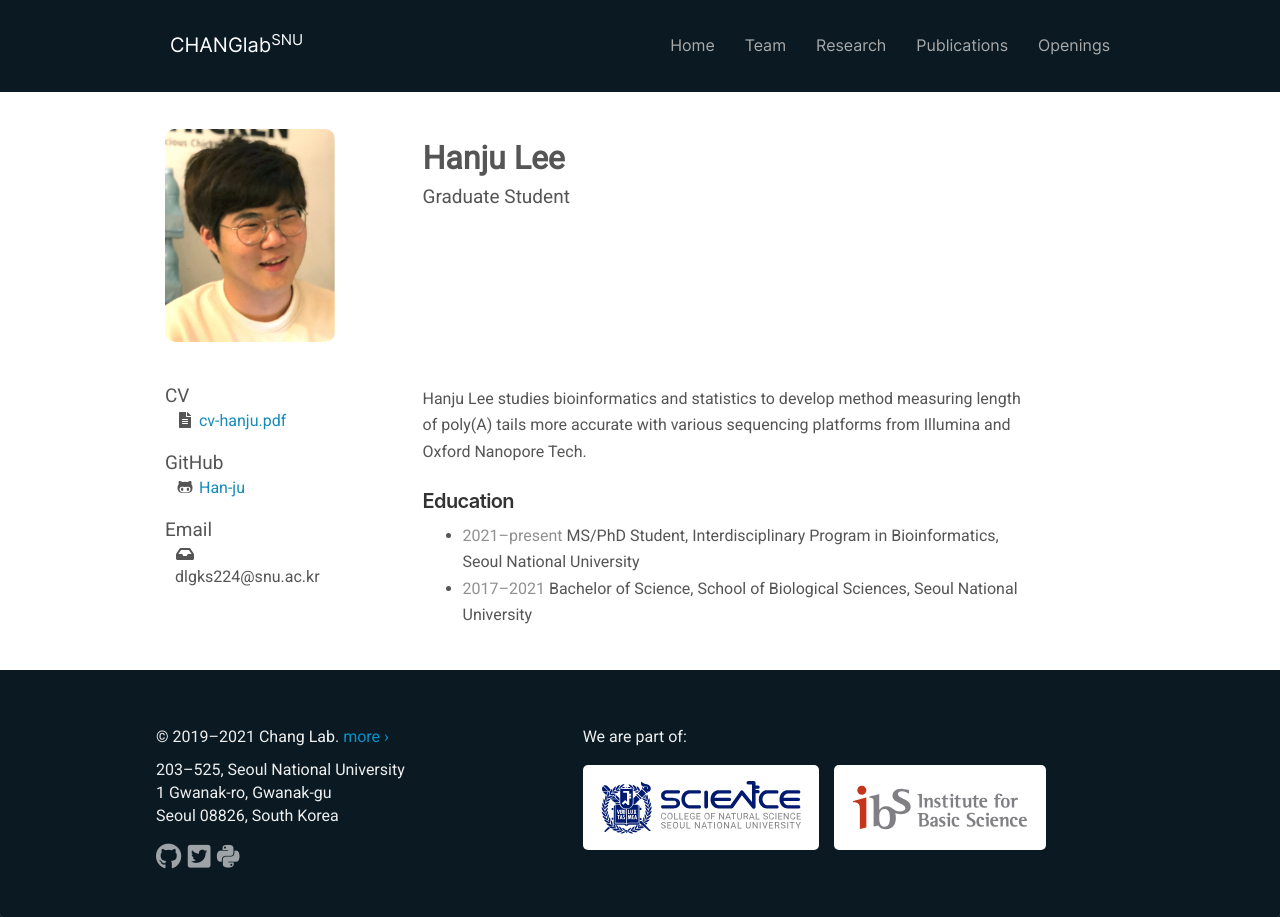
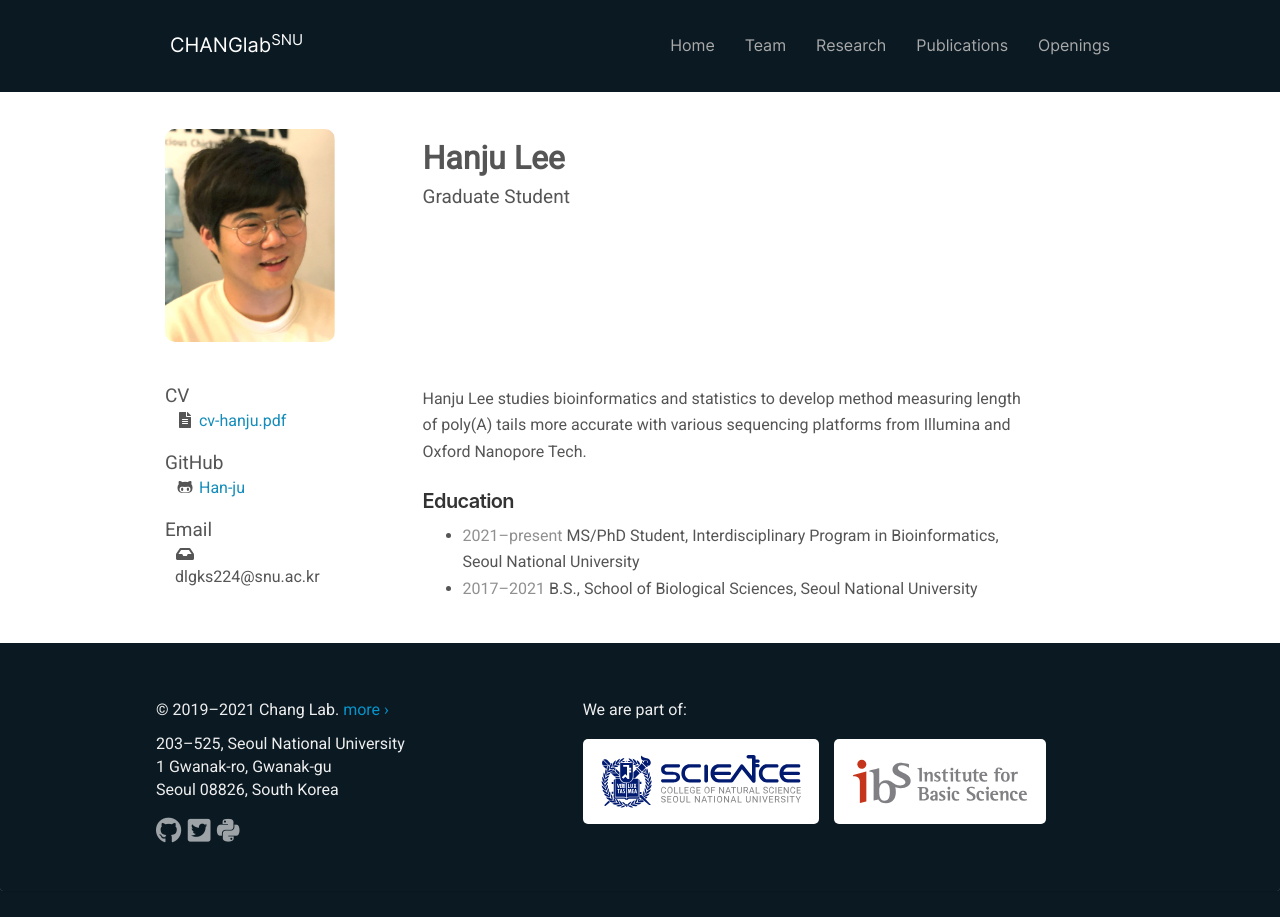
Before and after one commit to ChangLabSNU/ChangLabSNU.github.io, a Jekyll site: the page built from _pages/team/hanju-lee.md, in a window 1280 px wide. Built offline with Jekyll 4.4.1, drawn with Linux system fonts in a browser that asks for light colours; nearby versions of some CDN libraries; some web fonts are replaced.

Commit message:
Minor style fixes.

```diff
--- a/_pages/team/hanju-lee.md
+++ b/_pages/team/hanju-lee.md
@@ -19,5 +19,5 @@ Hanju Lee studies bioinformatics and statistics to develop method measuring leng
 
 <ul class="chronological">
   <li><span>2021–present</span> MS/PhD Student, Interdisciplinary Program in Bioinformatics, Seoul National University</li>
-  <li><span>2017–2021</span> Bachelor of Science, School of Biological Sciences, Seoul National University</li>
+  <li><span>2017–2021</span> B.S., School of Biological Sciences, Seoul National University</li>
 </ul>
```
Also changed, not shown: _pages/team/yoojung-han.md (+1 -1 lines).
